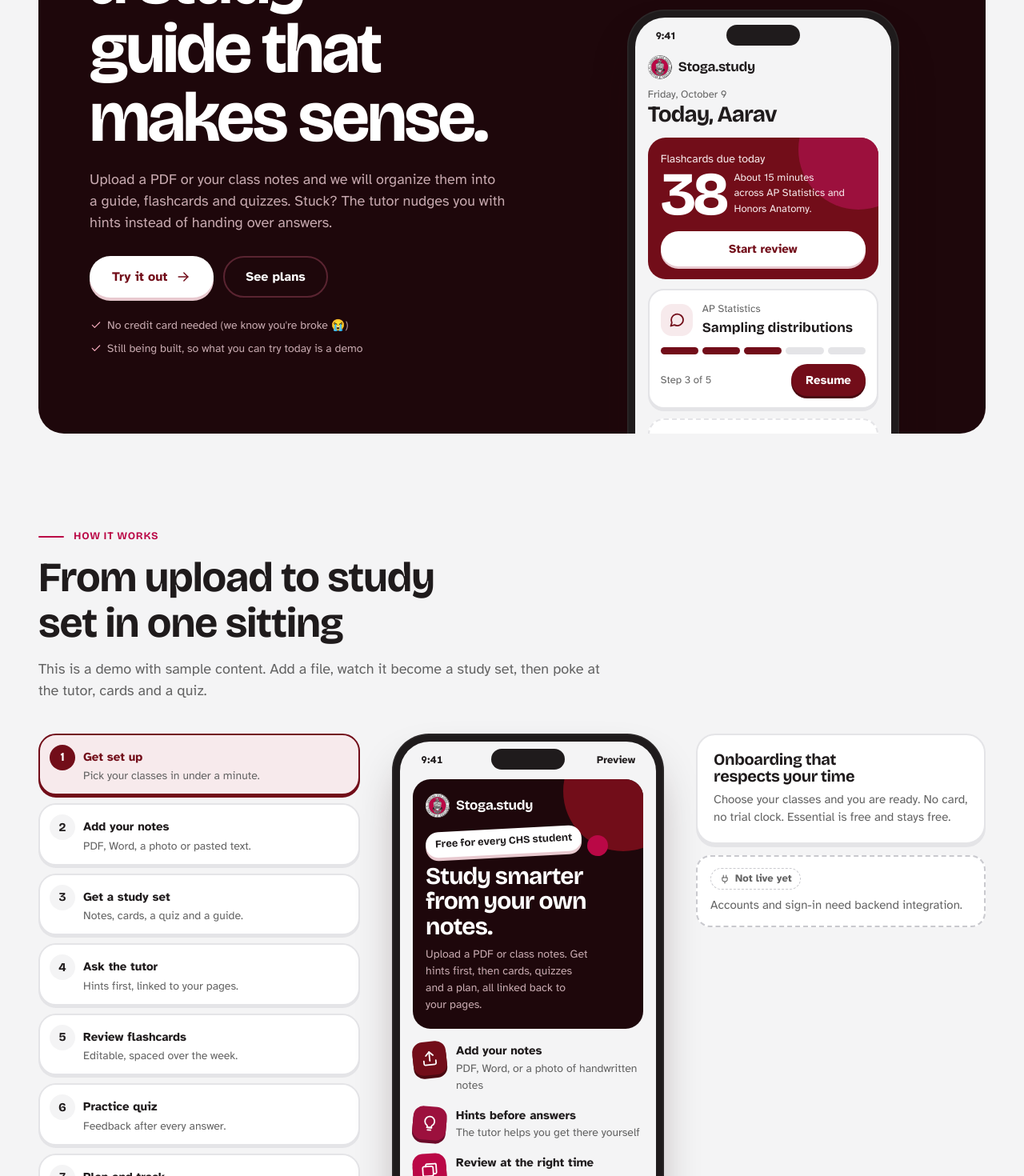
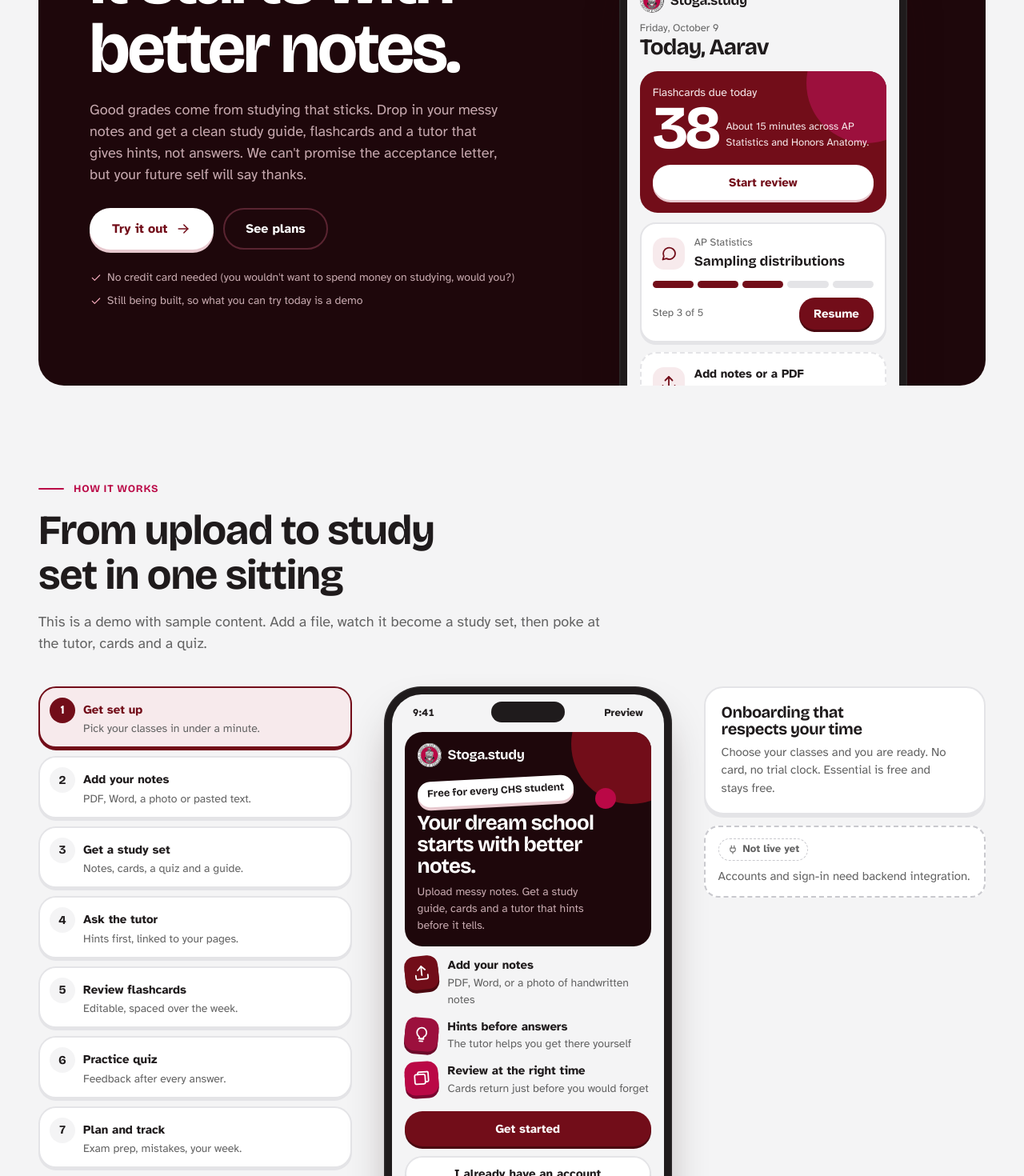
Before and after one commit to stoga-study/landing, a Next.js app: page / in a window 1280 px wide. Shown: the part 460-1930 px from the top of the page at 80% size. Built offline with nearby package versions, Linux system fonts and the light colour scheme.

Commit message:
Punchier hero copy, taller demo phone, tighter welcome screen
Co-Authored-By: Claude Sonnet 5.5 <noreply@anthropic.com>

```diff
--- a/app/globals.css
+++ b/app/globals.css
@@ -259,7 +259,7 @@ h1, h2, h3 { text-wrap: balance; }
 .phone-tabs button { display: flex; flex-direction: column; align-items: center; gap: 2px; min-height: 44px; font-size: 13px; color: var(--muted); border-radius: 12px; justify-content: center; }
 .phone-tabs button svg { width: 20px; height: 20px; }
 .phone-tabs button[aria-current="page"] { color: var(--brand); font-weight: 700; }
-@media (min-width: 400px) { .phone { width: 340px; } .phone-screen { height: 680px; } }
+@media (min-width: 400px) { .phone { width: 360px; } .phone-screen { height: clamp(700px, 88vh, 780px); } }
 
 /* In-phone building blocks (scaled-down app UI) */
 .p-top { display: flex; align-items: center; justify-content: space-between; gap: 8px; margin-bottom: 10px; }
--- a/app/page.tsx
+++ b/app/page.tsx
@@ -52,9 +52,9 @@ function Hero() {
           <span className="circle circle-accent" aria-hidden="true" />
           <div className="hero-copy">
             <span className="sticker">Free for every CHS student</span>
-            <h1 id="hero-title">Turn messy notes into a study guide that makes sense.</h1>
+            <h1 id="hero-title">Harvard, Stanford, MIT? It starts with better notes.</h1>
             <p className="hero-lede">
-              Upload a PDF or your class notes and we will organize them into a guide, flashcards and quizzes. Stuck? The tutor nudges you with hints instead of handing over answers.
+              Good grades come from studying that sticks. Drop in your messy notes and get a clean study guide, flashcards and a tutor that gives hints, not answers. We can&apos;t promise the acceptance letter, but your future self will say thanks.
             </p>
             <div className="hero-ctas">
               <a className="btn btn-inverse" href="#how-it-works">
@@ -63,7 +63,7 @@ function Hero() {
               <a className="btn btn-ghost" href="/plans">See plans</a>
             </div>
             <ul className="hero-meta">
-              <li><Icon name="check" /> No credit card needed (we know you&apos;re broke 😭)</li>
+              <li><Icon name="check" /> No credit card needed (you wouldn&apos;t want to spend money on studying, would you?)</li>
               <li><Icon name="check" /> Still being built, so what you can try today is a demo</li>
             </ul>
           </div>
--- a/components/demo/Demo.tsx
+++ b/components/demo/Demo.tsx
@@ -229,8 +229,8 @@ function Welcome({ onStart, onSignIn }: { onStart: () => void; onSignIn: () => v
     { icon: "cards", t: "Review at the right time", d: "Cards return just before you would forget", cls: "t3" },
   ];
   return (
-    <div className="p-stack" style={{ gap: 16 }}>
-      <div className="p-hero ink" style={{ padding: "18px 16px 20px" }}>
+    <div className="p-stack" style={{ gap: 12 }}>
+      <div className="p-hero ink" style={{ padding: "14px 16px 16px" }}>
         <span className="circle circle-big" aria-hidden="true" />
         <span className="circle circle-hot" aria-hidden="true" style={{ top: 70, right: 44, bottom: "auto" }} />
         <div className="p-brand" style={{ color: "#fff" }}>
@@ -238,9 +238,9 @@ function Welcome({ onStart, onSignIn }: { onStart: () => void; onSignIn: () => v
           Stoga.study
         </div>
         <span className="sticker" style={{ fontSize: 13, padding: "6px 12px", marginTop: 14 }}>Free for every CHS student</span>
-        <div className="p-title" style={{ fontSize: 30, marginTop: 12 }}>Study smarter from your own notes.</div>
+        <div className="p-title" style={{ fontSize: 26, marginTop: 10 }}>Your dream school starts with better notes.</div>
         <p style={{ color: "#C7A9AF", fontSize: 14, marginTop: 8 }}>
-          Upload a PDF or class notes. Get hints first, then cards, quizzes and a plan, all linked back to your pages.
+          Upload messy notes. Get a study guide, cards and a tutor that hints before it tells.
         </p>
       </div>
       {rows.map((r) => (
```
